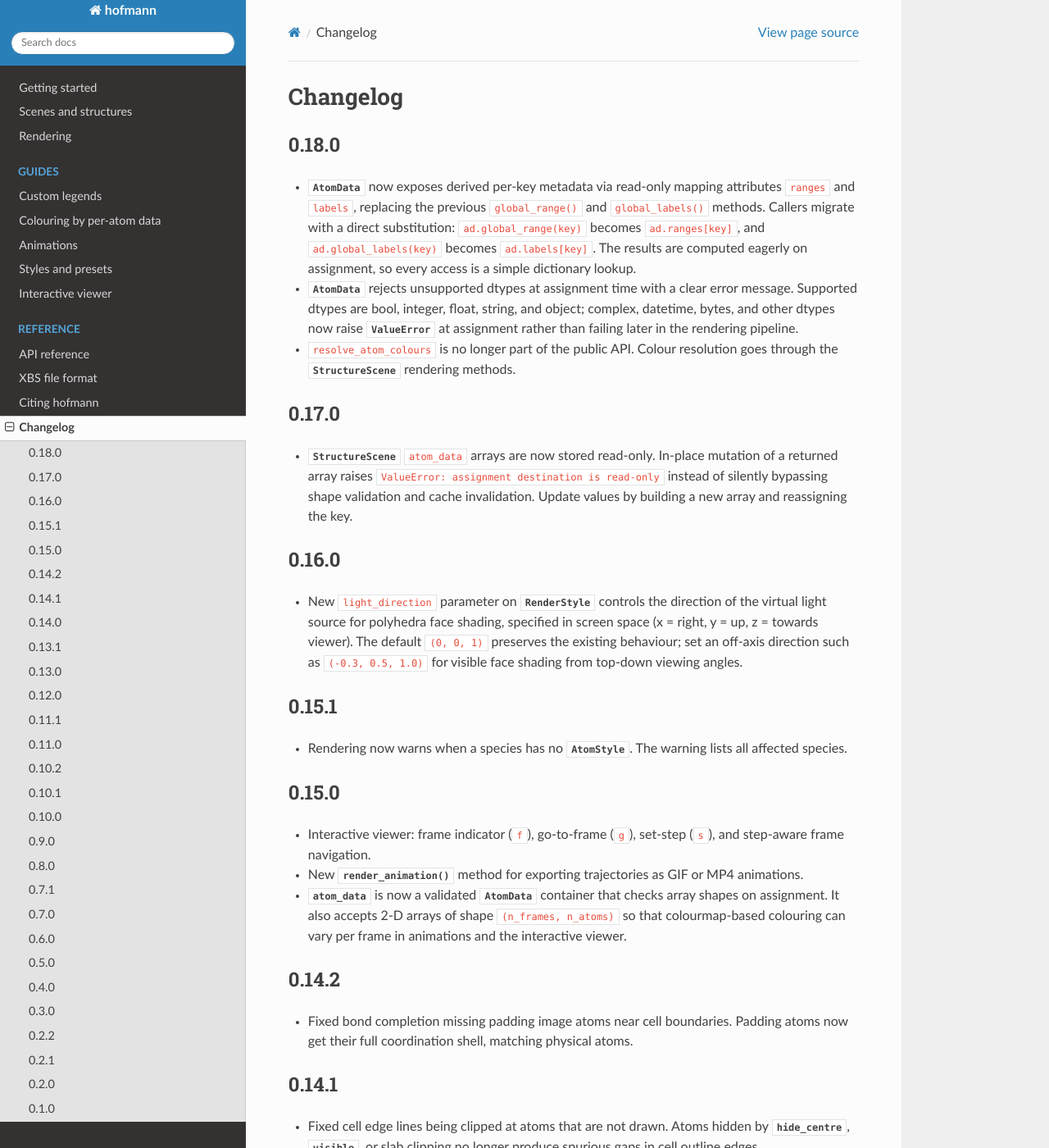
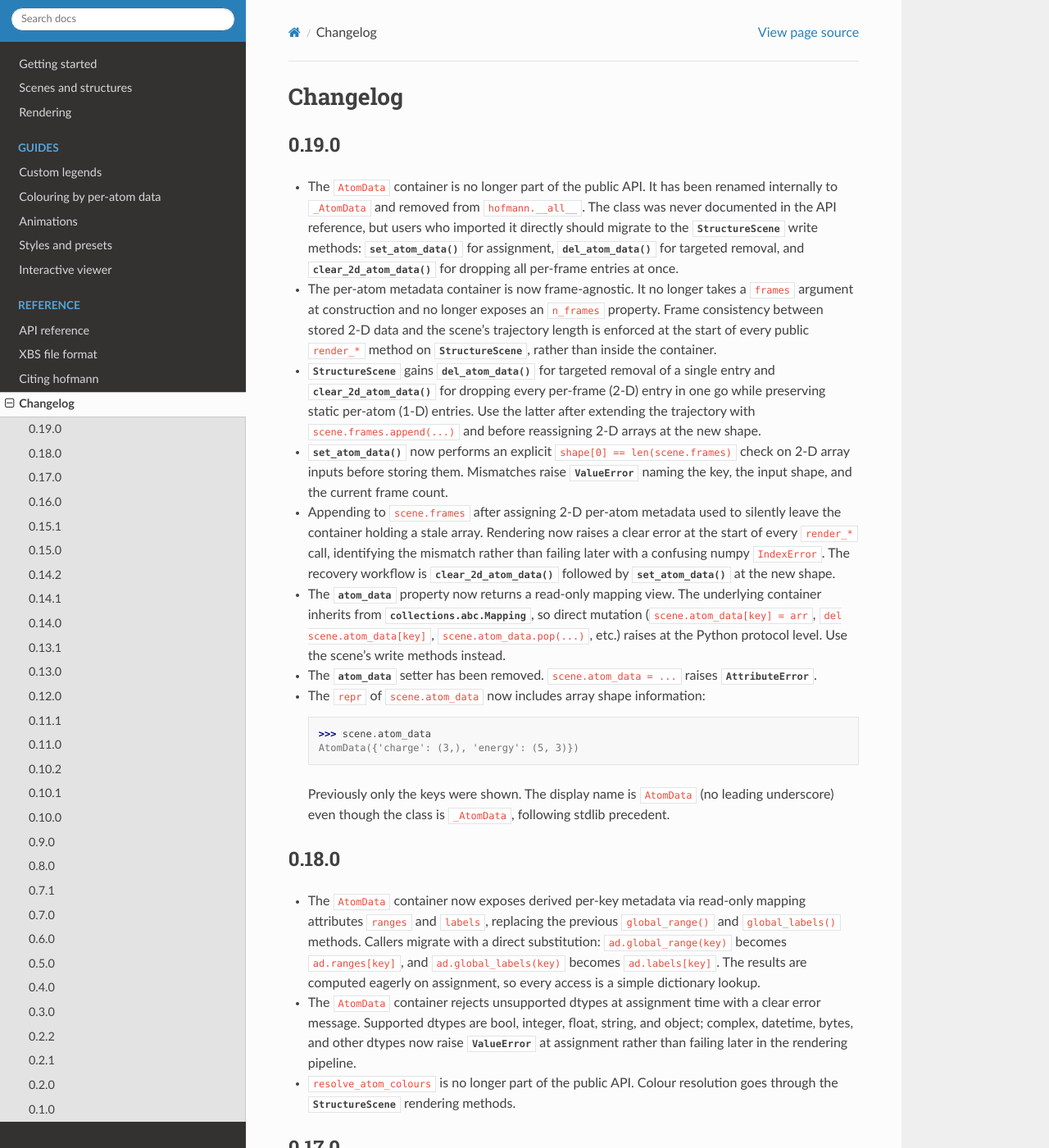
Before and after one commit to bjmorgan/hofmann, a Sphinx documentation site: the page built from docs/changelog.rst, in a window 1280 px wide and 1400 px high. Shown: the whole window at 82% size. Built offline with Sphinx 7.4.7 and the Read the Docs theme 3.1.0, drawn with Linux system fonts in a browser that asks for light colours.

Commit message:
Document privatised _AtomData and new scene write methods

```diff
--- a/docs/changelog.rst
+++ b/docs/changelog.rst
@@ -1,22 +1,90 @@
 Changelog
 =========
+
+0.19.0
+------
+
+- The ``AtomData`` container is no longer part of the public API.
+  It has been renamed internally to ``_AtomData`` and removed from
+  ``hofmann.__all__``.  The class was never documented in the API
+  reference, but users who imported it directly should migrate to
+  the :class:`~hofmann.StructureScene` write methods:
+  :meth:`~hofmann.StructureScene.set_atom_data` for assignment,
+  :meth:`~hofmann.StructureScene.del_atom_data` for targeted
+  removal, and :meth:`~hofmann.StructureScene.clear_2d_atom_data`
+  for dropping all per-frame entries at once.
+
+- The per-atom metadata container is now frame-agnostic.  It no
+  longer takes a ``frames`` argument at construction and no longer
+  exposes an ``n_frames`` property.  Frame consistency between
+  stored 2-D data and the scene's trajectory length is enforced at
+  the start of every public ``render_*`` method on
+  :class:`~hofmann.StructureScene`, rather than inside the
+  container.
+
+- :class:`~hofmann.StructureScene` gains
+  :meth:`~hofmann.StructureScene.del_atom_data` for targeted
+  removal of a single entry and
+  :meth:`~hofmann.StructureScene.clear_2d_atom_data` for dropping
+  every per-frame (2-D) entry in one go while preserving static
+  per-atom (1-D) entries.  Use the latter after extending the
+  trajectory with ``scene.frames.append(...)`` and before
+  reassigning 2-D arrays at the new shape.
+
+- :meth:`~hofmann.StructureScene.set_atom_data` now performs an
+  explicit ``shape[0] == len(scene.frames)`` check on 2-D array
+  inputs before storing them.  Mismatches raise
+  :class:`ValueError` naming the key, the input shape, and the
+  current frame count.
+
+- Appending to ``scene.frames`` after assigning 2-D per-atom
+  metadata used to silently leave the container holding a stale
+  array.  Rendering now raises a clear error at the start of every
+  ``render_*`` call, identifying the mismatch rather than failing
+  later with a confusing numpy ``IndexError``.  The recovery
+  workflow is
+  :meth:`~hofmann.StructureScene.clear_2d_atom_data` followed by
+  :meth:`~hofmann.StructureScene.set_atom_data` at the new shape.
+
+- The :attr:`~hofmann.StructureScene.atom_data` property now
+  returns a read-only mapping view.  The underlying container
+  inherits from :class:`collections.abc.Mapping`, so direct
+  mutation (``scene.atom_data[key] = arr``,
+  ``del scene.atom_data[key]``, ``scene.atom_data.pop(...)``,
+  etc.) raises at the Python protocol level.  Use the scene's
+  write methods instead.
+
+- The :attr:`~hofmann.StructureScene.atom_data` setter has been
+  removed.  ``scene.atom_data = ...`` raises
+  :class:`AttributeError`.
+
+- The ``repr`` of ``scene.atom_data`` now includes array shape
+  information::
+
+     >>> scene.atom_data
+     AtomData({'charge': (3,), 'energy': (5, 3)})
+
+  Previously only the keys were shown.  The display name is
+  ``AtomData`` (no leading underscore) even though the class is
+  ``_AtomData``, following stdlib precedent.
 
 0.18.0
 ------
 
-- :class:`~hofmann.AtomData` now exposes derived per-key metadata via
-  read-only mapping attributes ``ranges`` and ``labels``, replacing the
-  previous ``global_range()`` and ``global_labels()`` methods.  Callers
-  migrate with a direct substitution: ``ad.global_range(key)`` becomes
-  ``ad.ranges[key]``, and ``ad.global_labels(key)`` becomes
-  ``ad.labels[key]``.  The results are computed eagerly on assignment,
-  so every access is a simple dictionary lookup.
+- The ``AtomData`` container now exposes derived per-key metadata
+  via read-only mapping attributes ``ranges`` and ``labels``,
+  replacing the previous ``global_range()`` and ``global_labels()``
+  methods.  Callers migrate with a direct substitution:
+  ``ad.global_range(key)`` becomes ``ad.ranges[key]``, and
+  ``ad.global_labels(key)`` becomes ``ad.labels[key]``.  The
+  results are computed eagerly on assignment, so every access is a
+  simple dictionary lookup.
 
-- :class:`~hofmann.AtomData` rejects unsupported dtypes at assignment
-  time with a clear error message.  Supported dtypes are bool,
-  integer, float, string, and object; complex, datetime, bytes, and
-  other dtypes now raise :class:`ValueError` at assignment rather
-  than failing later in the rendering pipeline.
+- The ``AtomData`` container rejects unsupported dtypes at
+  assignment time with a clear error message.  Supported dtypes
+  are bool, integer, float, string, and object; complex, datetime,
+  bytes, and other dtypes now raise :class:`ValueError` at
+  assignment rather than failing later in the rendering pipeline.
 
 - ``resolve_atom_colours`` is no longer part of the public API.
   Colour resolution goes through the :class:`~hofmann.StructureScene`
```
Also changed, not shown: other parts of docs/changelog.rst (+4 -4 lines), docs/colouring.rst (+23 -0 lines), 1 other file.
